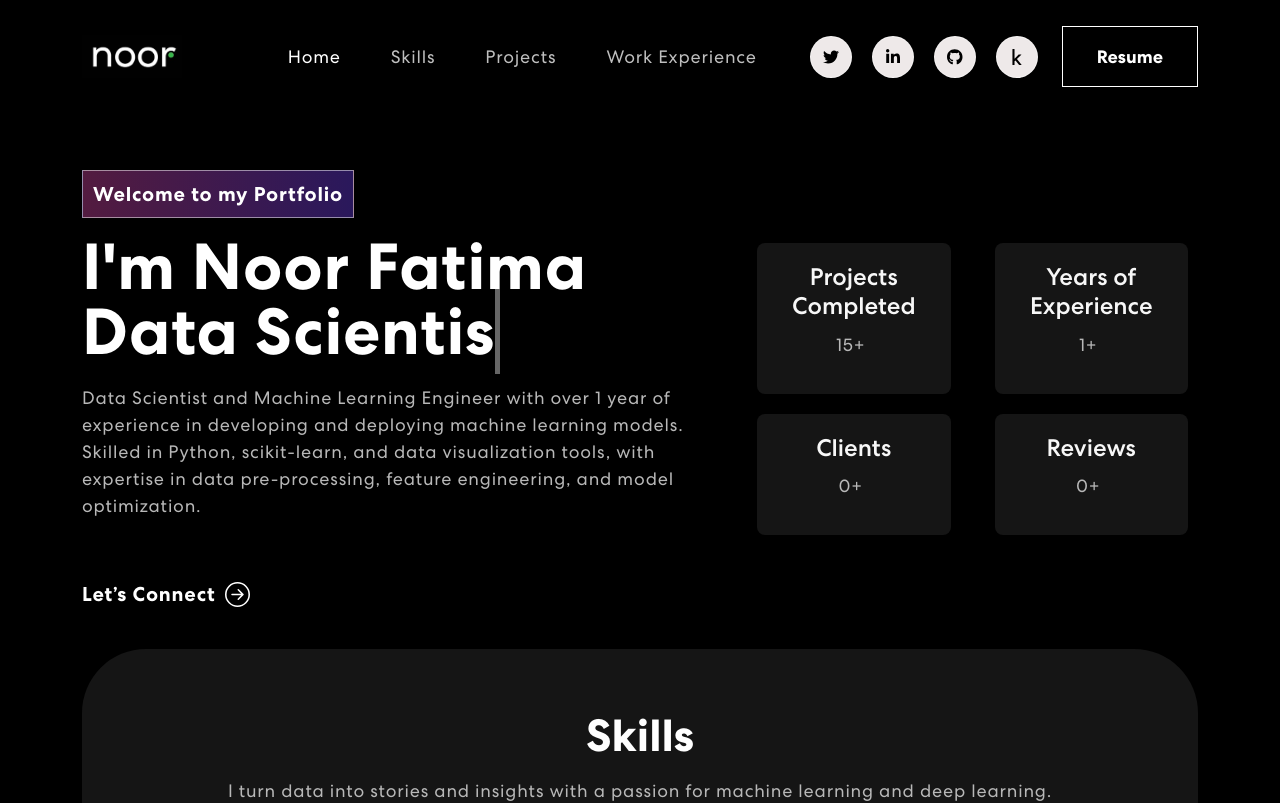
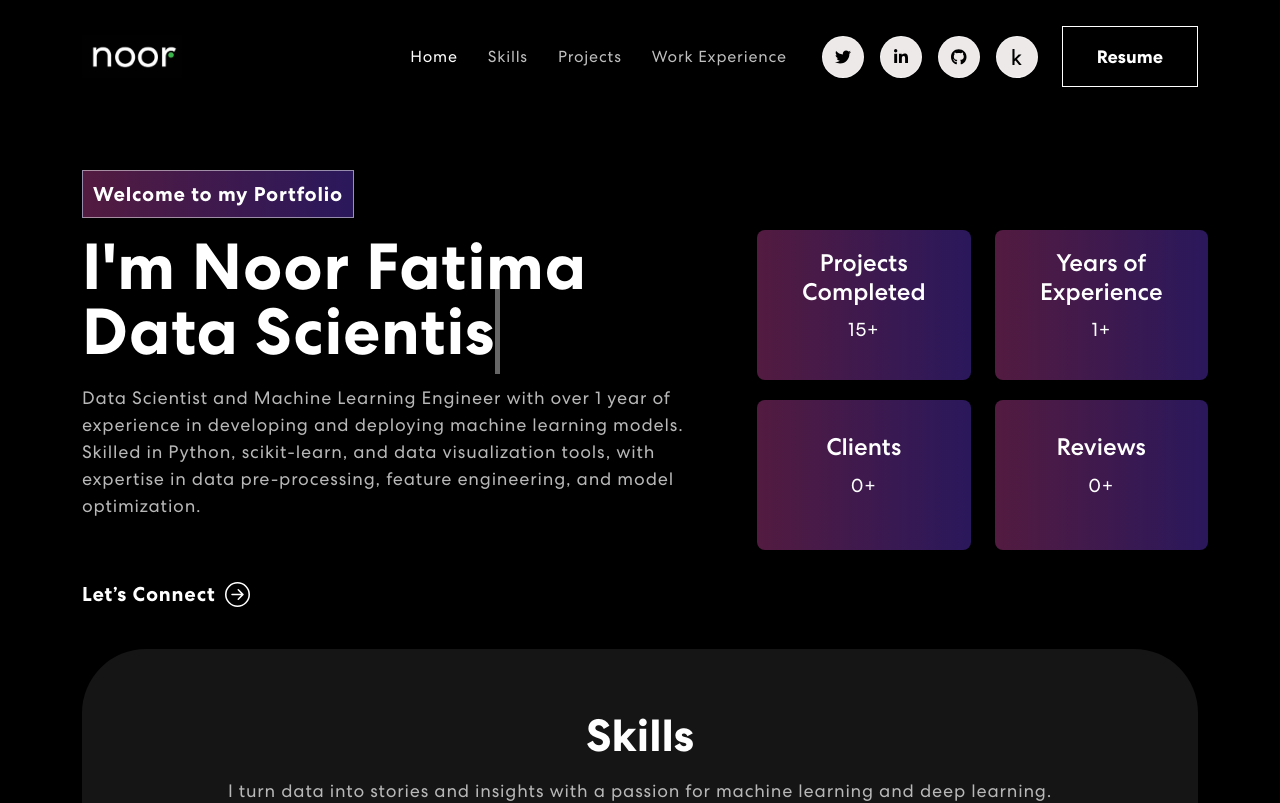
Before and after one commit to NoorFatimaAfzal/Portfolio, a React (Create React App) app: page / in a window 1280 px wide. Shown: the top 803 px of the page. Built offline with nearby package versions, Linux system fonts and the light colour scheme.

Commit message:
Updated NavBar

```diff
--- a/src/App.css
+++ b/src/App.css
@@ -81,7 +81,8 @@ p.success {
 p.danger {
 	color: red;
 }
-/************ Navbar Css ************/
+
+/* General Navbar styles */
 nav.navbar {
   padding: 18px 0;
   position: fixed;
@@ -90,33 +91,35 @@ nav.navbar {
   z-index: 9999;
   transition: 0.32s ease-in-out;
 }
+
 nav.navbar.scrolled {
   padding: 0px 0;
   background-color: #000000;
 }
+
+/* Default styles (for larger screens like desktop) */
 nav.navbar a.navbar-brand {
-    width: 9%;
+  width: 9%; /* Adjust this if needed */
 }
-nav.navbar .navbar-nav .nav-link.navbar-link {
-  font-weight: 400;
-  color: #fff !important;
-  letter-spacing: 0.8px;
-  padding: 0 25px;
-  font-size: 18px;
-  opacity: 0.75;
+
+/* Styles for mobile screens */
+@media (max-width: 768px) {
+  nav.navbar a.navbar-brand {
+      width: 20%; /* Smaller width for mobile screens */
   }
-nav.navbar .navbar-nav a.nav-link.navbar-link:hover,
-nav.navbar .navbar-nav a.nav-link.navbar-link.active {
-    opacity: 1;
 }
+
 span.navbar-text {
   display: flex;
   align-items: center;
 }
+
+/* Ensure social icons and resume button are visible */
 .social-icon {
   display: inline-block;
   margin-left: 14px;
 }
+
 .social-icon a {
   width: 42px;
   height: 42px;
@@ -128,20 +131,7 @@ span.navbar-text {
   justify-content: center;
   line-height: 1;
   border: 1px solid rgba(255, 255, 255, 0.5);
-    position: relative; /* Ensure icons stay in position */
-}
-.social-icon a::before {
-    content: "";
-    width: 42px;
-    height: 42px;
-    position: absolute;
-    background-color: #ffffff00;
-    border-radius: 50%;
-    transform: scale(0);
-	transition: 0.3s ease-in-out;
-}
-.social-icon a:hover::before {
-    transform: scale(1);
+  position: relative;
 }
 
 .navbar-text button {
@@ -151,38 +141,85 @@ span.navbar-text {
   padding: 18px 34px;
   font-size: 18px;
   margin-left: 18px;
-	position: relative;
   background-color: transparent;
   transition: 0.3s ease-in-out;
 }
-.navbar-text button span {
-  z-index: 1;
-}
-.navbar-text button::before {
-  content: "";
-  width: 0%;
-  height: 100%;
-  position: absolute;
-  background-color: #fff;
-  left: 0;
-  top: 0;
-  z-index: -1;
-  transition: 0.3s ease-in-out;
-}
+
 .navbar-text button:hover {
   color: #121212;
+  background-color: #fff;
 }
-.navbar-text button:hover::before {
-	content: "";
-	width: 100%;
-	height: 100%;
-	position: absolute;
+
+/* Styles for mobile screens */
+@media (max-width: 768px) {
+  nav.navbar a.navbar-brand {
+      width: 20%; /* Smaller width for mobile screens */
   }
+
+  /* Stack social icons and resume button vertically for mobile */
+  span.navbar-text {
+      flex-direction: column;
+      align-items: flex-start;
+      margin-top: 10px;
+  }
+
+  .navbar-text button {
+      margin-top: 10px;
+      padding: 12px 24px; /* Smaller button padding on mobile */
+  }
+
+  .social-icon {
+      margin-left: 0;
+      margin-right: 10px;
+  }
+
+  .social-icon a {
+      width: 36px; /* Slightly smaller icons on mobile */
+      height: 36px;
+  }
+}
+
+
+/* Navbar links */
+nav.navbar .navbar-nav .nav-link.navbar-link {
+  font-weight: 400;
+  color: #fff !important;
+  letter-spacing: 0.8px;
+  padding: 0 15px; /* Reduced padding for smaller screens */
+  font-size: 16px; /* Decrease font size on mobile */
+  opacity: 0.75;
+}
+
+/* Keep the hover and active states */
+nav.navbar .navbar-nav a.nav-link.navbar-link:hover,
+nav.navbar .navbar-nav a.nav-link.navbar-link.active {
+  opacity: 1;
+}
+
+/* Social icons adjustments for mobile */
+span.navbar-text {
+  display: flex;
+  align-items: center;
+}
+
+.social-icon {
+  display: inline-block;
+  margin-left: 10px; /* Adjust spacing for mobile */
+}
+
+@media (max-width: 768px) {
+  .social-icon {
+    margin-left: 8px; /* Even smaller spacing for mobile */
+  }
+}
+
+/* Navbar toggle icon customization */
 nav.navbar .navbar-toggler:active,
 nav.navbar .navbar-toggler:focus {
   outline: none;
   box-shadow: none;
 }
+
 nav.navbar .navbar-toggler-icon {
   width: 24px;
   height: 17px;
@@ -192,9 +229,11 @@ nav.navbar .navbar-toggler-icon {
   transition: all 300ms linear;
   top: -2px;
 }
+
 nav.navbar .navbar-toggler-icon:focus {
   border-bottom: 2px solid #fff;
 }
+
 nav.navbar .navbar-toggler-icon:after,
 nav.navbar .navbar-toggler-icon:before {
   width: 24px;
@@ -207,62 +246,47 @@ nav.navbar .navbar-toggler-icon:before {
   z-index: 2;
   transition: all 300ms linear;
 }
+
 nav.navbar .navbar-toggler-icon:after {
   top: 8px;
 }
+
 nav.navbar .navbar-toggler[aria-expanded="true"] .navbar-toggler-icon:after {
   transform: rotate(45deg);
   background-color: #fff;
   height: 2px;
 }
+
 nav.navbar .navbar-toggler[aria-expanded="true"] .navbar-toggler-icon:before {
   transform: translateY(8px) rotate(-45deg);
   background-color: #fff;
   height: 2px;
 }
+
 nav.navbar .navbar-toggler[aria-expanded="true"] .navbar-toggler-icon {
   border-color: transparent;
 }
 
-.info-box {
-  background-color: #151515; /* Default background color */
-  color: #f7f7f7; /* Default text color */
-  padding: 20px;
-  margin: 10px;
-  border-radius: 8px;
+/* For mobile: Ensure items are vertically aligned when collapsed */
+@media (max-width: 768px) {
+  .navbar-collapse {
     text-align: center;
-  box-shadow: 0 4px 6px rgba(0, 0, 0, 0.1);
-  transition: background 0.3s, color 0.3s; /* Smooth transition for color changes */
   }
 
-.info-box h3 {
-  font-size: 1.5rem;
-  margin-bottom: 10px;
+  .navbar-collapse .navbar-nav {
+    flex-direction: column;
   }
 
-.info-box p {
-  font-size: 1.2rem;
-  color: #f7f7f7; /* Ensure text color matches the default text color */
+  .navbar-text {
+    margin-top: 10px;
+    flex-direction: column;
   }
 
-.info-box:hover {
-  background: linear-gradient(90.21deg, rgba(170, 54, 124, 0.5) -5.91%, rgba(74, 47, 189, 0.5) 111.58%); /* Gradient background on hover */
-  color: #ffffff; /* Lighter text color on hover */
-}
-
-.info-box:hover p {
-  color: #ffffff; /* Ensure text color is adjusted on hover */
-}
-
-@media screen and (max-width: 768px) {
-  .navbar-collapse {
-    /* Adjust styles for mobile here */
-    /* For example: */
-    overflow-y: scroll; /* Allow scrolling for long navbars */
-    flex-direction: column; /* Stack links vertically */
+  .navbar-text button {
+    width: 100%;
+    margin-top: 10px;
   }
 }
-
 
 /************ Banner Css ************/
 .banner {
@@ -332,6 +356,43 @@ nav.navbar .navbar-toggler[aria-expanded="true"] .navbar-toggler-icon {
 }
 .txt-rotate > .wrap {
   border-right: 0.08em solid #666;
+}
+
+.info-box {
+  background: linear-gradient(90.21deg, rgba(170, 54, 124, 0.5) -5.91%, rgba(74, 47, 189, 0.5) 111.58%);
+  color: #ffffff; /* Set text color to white for better contrast */
+  padding: 20px;
+  margin: 10px;
+  border-radius: 8px;
+  text-align: center;
+  box-shadow: 0 4px 6px rgba(0, 0, 0, 0.1);
+  transition: background 0.3s, color 0.3s; /* Smooth transition */
+  width: 100%;
+  height: 150px; /* Set a consistent height */
+  display: flex;
+  flex-direction: column;
+  justify-content: center;
+  align-items: center;
+}
+
+.info-box h3 {
+  font-size: 1.5rem;
+  margin-bottom: 10px;
+}
+
+.info-box p {
+  font-size: 1.2rem;
+  color: #ffffff; /* Ensure text color is white */
+}
+
+/* Change background to solid color on hover */
+.info-box:hover {
+  background-color: #151515;
+  color: #ffffff; /* Keep text color white on hover */
+}
+
+.info-box:hover p {
+  color: #ffffff; /* Ensure the paragraph text color stays white on hover */
 }
 
 /************ Skills Css ************/
@@ -432,11 +493,8 @@ nav.navbar .navbar-toggler[aria-expanded="true"] .navbar-toggler-icon {
   object-fit: contain; /* Ensure the image fits within the specified dimensions */
 }
 
-
-
 /*********** Experience section ***********/
 
-/* Experience section styles */
 .ex-arrow-left,
 .ex-arrow-right {
   position: absolute;
--- a/src/components/Banner.js
+++ b/src/components/Banner.js
@@ -66,35 +66,36 @@ export const Banner = () => {
           </Col>
           <Col xs={12} md={6} xl={5}>
           <TrackVisibility>
-              {({ isVisible }) =>
+            {({ isVisible }) => (
               <div className={isVisible ? "animate__animated animate__zoomIn" : ""}>
-                  <Row>
-                    <Col>
+                <Row className="justify-content-center align-items-stretch"> {/* Ensure columns stretch equally */}
+                  <Col xs={6} md={6} lg={6} xl={6}> {/* Adjust column sizes to match screen sizes */}
                     <div className="info-box">
                       <h3>Projects Completed</h3>
                       <p>15+</p>
                     </div>
                   </Col>
-                    <Col>
+                  <Col xs={6} md={6} lg={6} xl={6}>
                     <div className="info-box">
                       <h3>Years of Experience</h3>
                       <p>1+</p>
                     </div>
                   </Col>
-                    <Col>
+                  <Col xs={6} md={6} lg={6} xl={6}>
                     <div className="info-box">
                       <h3>Clients</h3>
                       <p>0+</p>
                     </div>
                   </Col>
-                    <Col>
+                  <Col xs={6} md={6} lg={6} xl={6}>
                     <div className="info-box">
                       <h3>Reviews</h3>
                       <p>0+</p>
                     </div>
                   </Col>
                 </Row>
-                </div>}
+              </div>
+            )}
           </TrackVisibility>
         </Col>
         </Row>
--- a/src/components/Skills.js
+++ b/src/components/Skills.js
@@ -99,7 +99,13 @@ export const Skills = () => {
                                         items: 7 // Set the number of items for desktop
                                     }
                                 }}
-                                infinite={true}
+                                infinite={true} // Enable infinite looping
+                                autoPlay={true} // Enable automatic sliding
+                                autoPlaySpeed={1000} // Set very fast speed to simulate continuous movement
+                                transitionDuration={3000} // Reduce the duration between transitions
+                                arrows={false} // Disable manual arrows for smooth movement
+                                removeArrowOnDeviceType={["tablet", "mobile"]} // Remove arrows on smaller devices
+                                customTransition="transform 1s linear" // Smooth transition for continuous effect
                                 className="owl-carousel owl-theme skill-icon-slider"
                                 customLeftArrow={<CustomLeftArrow />}
                                 customRightArrow={<CustomRightArrow />}
@@ -153,6 +159,7 @@ export const Skills = () => {
                                     <img src={keras} alt="Keras" className="skill-icon" />
                                 </div>
                             </Carousel>
+
                         </div>
                     </div>
                 </div>
```
Lines whose indentation alone changed are shown as unchanged.
